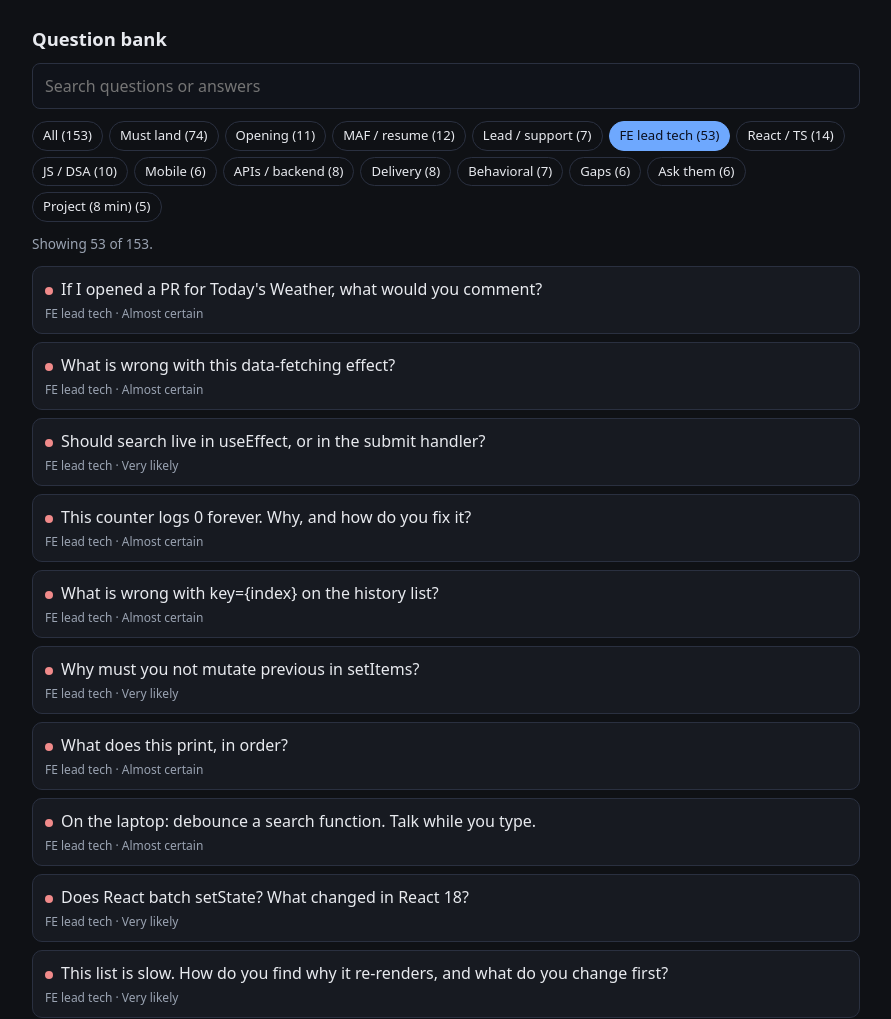
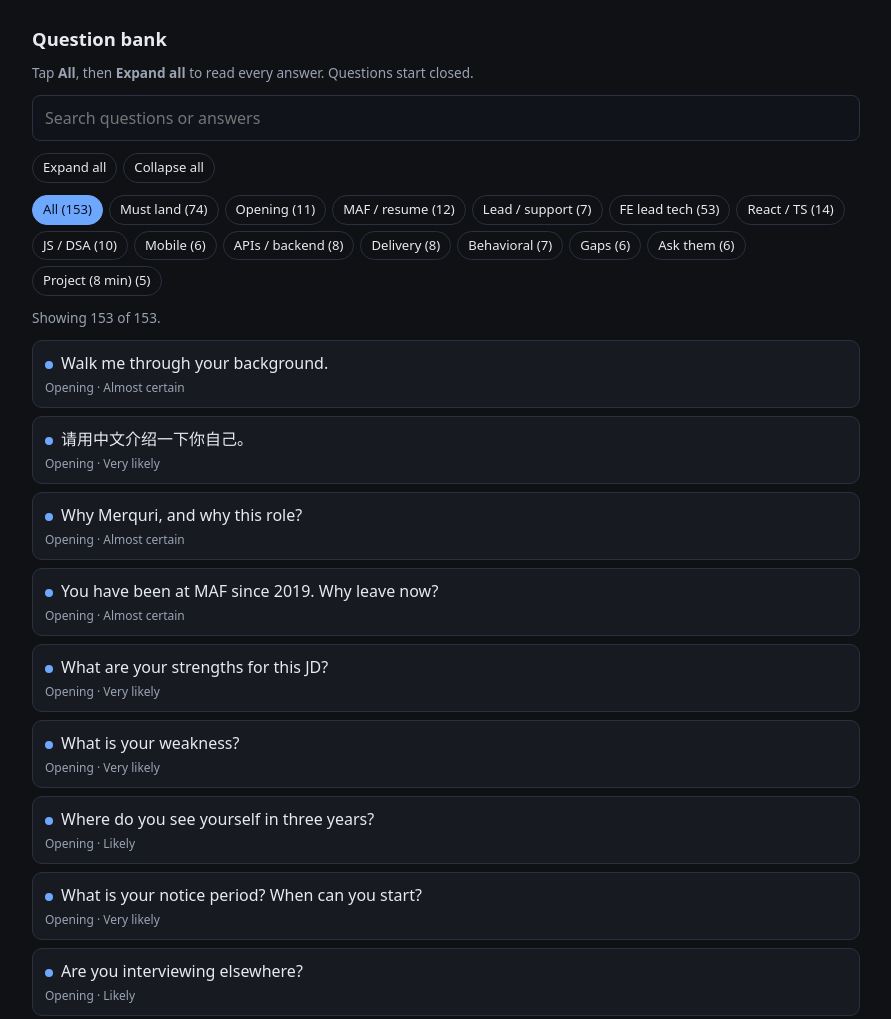
Before and after one commit to thensanity/react-ts-notes, a plain HTML site: page index.html in a window 1280 px wide. Shown: the part 1090-2109 px from the top of the page, without its empty margins (194-1085 px from the left). Drawn offline with Linux system fonts and the light colour scheme.

Commit message:
Default to all questions and add expand/collapse on the study page.
Co-authored-by: Cursor <cursoragent@cursor.com>

```diff
--- a/index.html
+++ b/index.html
@@ -156,7 +156,9 @@
       </div>
     </div>
     <h2>Question bank</h2>
+    <p class="muted small">Tap <strong>All</strong>, then <strong>Expand all</strong> to read every answer. Questions start closed.</p>
     <input id="search" type="search" placeholder="Search questions or answers" />
+    <div id="actions" class="pills"></div>
     <div id="pills" class="pills"></div>
     <p id="shown" class="muted small"></p>
     <div id="list"></div>
@@ -185,7 +187,7 @@
     };
     const qas = DATA.qas;
     document.getElementById("qcount").textContent = String(qas.length);
-    let filter = "techlead";
+    let filter = "all";
     let query = "";
     function isMust(item) {
       return item.likelihood === "Almost certain" || item.likelihood === "Very likely";
@@ -224,6 +226,16 @@
     const pills = document.getElementById("pills");
     const list = document.getElementById("list");
     const shown = document.getElementById("shown");
+    const actions = document.getElementById("actions");
+    [["expand", "Expand all"], ["collapse", "Collapse all"]].forEach(([id, label]) => {
+      const b = document.createElement("button");
+      b.className = "pill";
+      b.textContent = label;
+      b.onclick = () => {
+        list.querySelectorAll("details").forEach((el) => { el.open = id === "expand"; });
+      };
+      actions.appendChild(b);
+    });
     const c = counts();
     for (const f of DATA.filters) {
       const b = document.createElement("button");
```
Also changed, not shown: 1 other file.
